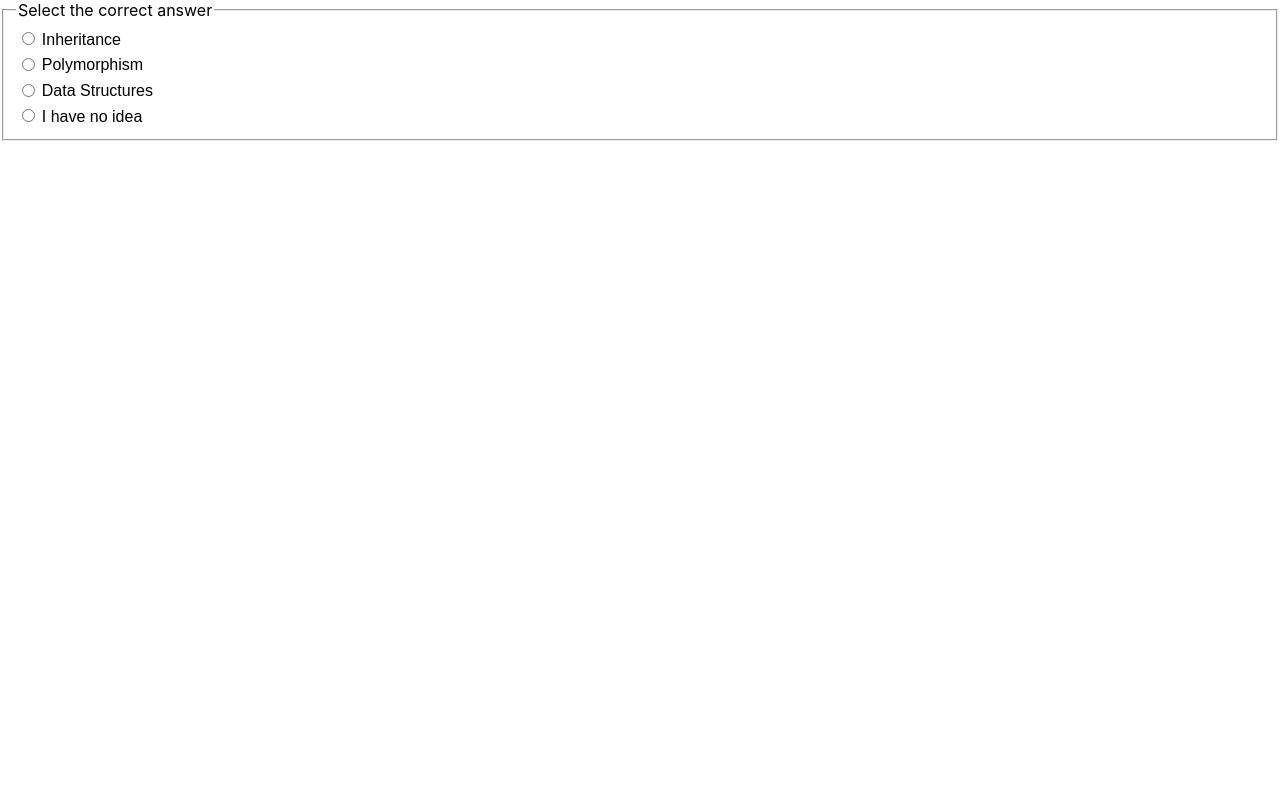
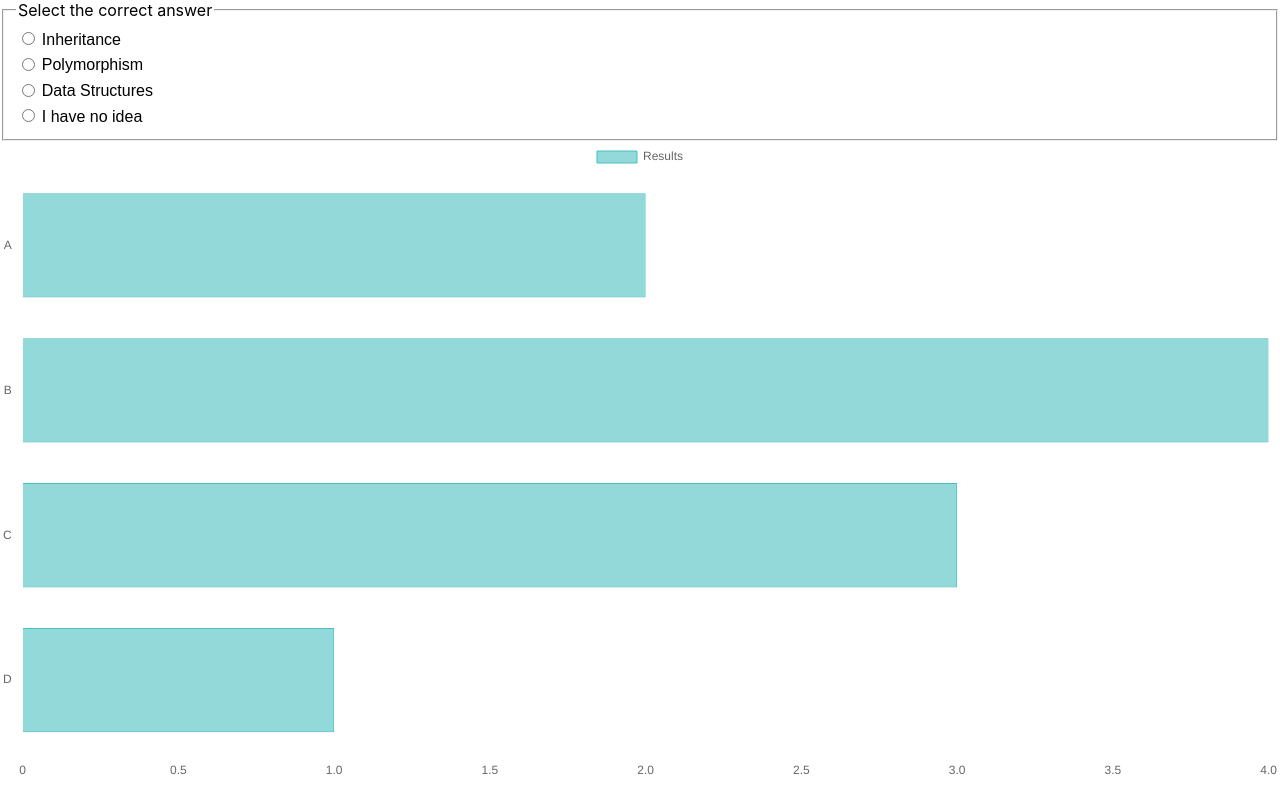
Before and after one commit to blessedchitamba/mcq-react-app, a React (Create React App) app: page / in a window 1280 px wide. Built offline with nearby package versions, Linux system fonts and the light colour scheme.

Commit message:
got some working UI implementation of displaying a poll question and have it show a bar graph with results. not yet properly polished though

```diff
--- a/package.json
+++ b/package.json
@@ -6,7 +6,9 @@
     "@testing-library/jest-dom": "^5.17.0",
     "@testing-library/react": "^13.4.0",
     "@testing-library/user-event": "^13.5.0",
+    "chart.js": "^4.4.1",
     "react": "^18.2.0",
+    "react-chartjs-2": "^5.2.0",
     "react-dom": "^18.2.0",
     "react-scripts": "5.0.1",
     "web-vitals": "^2.1.4"
--- a/src/AnswerForm.js
+++ b/src/AnswerForm.js
@@ -1,25 +1,117 @@
 import AnswerOption from "./AnswerOption";
+import { useState } from "react";
+import { Bar } from 'react-chartjs-2';
+import {
+    Chart as ChartJS,
+    CategoryScale,
+    LinearScale,
+    BarController,
+    BarElement,
+    Title,
+    Tooltip,
+    Legend
+  } from 'chart.js';
+
+  ChartJS.register(
+    Title,
+    Tooltip,
+    Legend,
+    CategoryScale,
+    LinearScale,
+    BarElement,
+    BarController
+  );
 
 export default function AnswerForm(){
-    const options = [
-        {id: 0, answer_option: "A", question: "question_1", text: "Inheritance", voter_count: 0},
-        {id: 1, answer_option: "B", question: "question_1", text: "Polymorphism", voter_count: 0},
-        {id: 2, answer_option: "C", question: "question_1", text: "Data Structures", voter_count: 0},
-        {id: 3, answer_option: "D", question: "question_1", text: "I have no idea", voter_count: 0}
-    ];
+    const[options, setOptions] = useState([
+        {id: 0, answer_option: "A", question: "question_1", text: "Inheritance", voter_count: 2},
+        {id: 1, answer_option: "B", question: "question_1", text: "Polymorphism", voter_count: 4},
+        {id: 2, answer_option: "C", question: "question_1", text: "Data Structures", voter_count: 3},
+        {id: 3, answer_option: "D", question: "question_1", text: "I have no idea", voter_count: 1}
+    ]);
+    // const options = [
+    //     {id: 0, answer_option: "A", question: "question_1", text: "Inheritance", voter_count: 2},
+    //     {id: 1, answer_option: "B", question: "question_1", text: "Polymorphism", voter_count: 4},
+    //     {id: 2, answer_option: "C", question: "question_1", text: "Data Structures", voter_count: 3},
+    //     {id: 3, answer_option: "D", question: "question_1", text: "I have no idea", voter_count: 1}
+    // ];
+
+    const poll_results = options.map(o => {return o.voter_count;});
+    const data = {
+        labels: options.map(o => {return o.answer_option;}),
+        datasets: [
+          {
+            label: 'Results',
+            axis: 'y',
+            backgroundColor: 'rgba(75, 192, 192, 0.6)',
+            borderColor: 'rgba(75, 192, 192, 1)',
+            borderWidth: 1,
+            data: poll_results,
+          },
+        ],
+      };
+
+      const chart_options = {
+        indexAxis: 'y',
+        scales: {
+            x: {
+              grid: {
+                display: false
+              },
+              border: {
+                display: false
+              },
+            //   ticks: {
+            //     display: false
+            //   }
+            },
+            y: {
+              grid: {
+                display: false
+              },
+              border: {
+                display: false
+              }
+            }
+          }
+      }
+
+    function onChecked(i){
+        let selected = options.filter(o => o.answer_option===i);
+        console.log("the answer you chose is ",selected.pop());
+        //update poll results
+        const next_options = options.map(o=>{
+                            if(o.answer_option != i){
+                                return o;
+                            } else {
+                                return {
+                                    ...o,
+                                    voter_count: o.voter_count + 1
+                                }
+                            }
+                        })
+        setOptions(next_options);
+    }
 
     const elements = options.map(option =>{
         return <AnswerOption
                 id={option.answer_option}
                 name={option.question}
                 value={option.answer_option}
-                text={option.text} />
+                text={option.text}
+                onClick={()=>onChecked(option.answer_option)}
+                />
     });
 
     return (
-        <fieldset>
-            <legend>Select the correct answer</legend>
-                {elements}
-        </fieldset>
+        <>
+            <fieldset>
+                <legend>Select the correct answer</legend>
+                    {elements}
+            </fieldset>
+            <div>
+                <Bar data={data} options={chart_options} />
+            </div>
+        </>
     );
 }
--- a/src/AnswerOption.js
+++ b/src/AnswerOption.js
@@ -1,8 +1,8 @@
-export default function AnswerOption({id,name,value,text}){
+export default function AnswerOption({id,name,value,text,onClick}){
 
     return(
         <div>
-            <input type="radio" id={id} name={name} value={value}  />
+            <input type="radio" id={id} name={name} value={value} onChange={onClick} />
             <label for={value}>{text}</label>
         </div>
     );
```
Also changed, not shown: 1 other file (tests, documents, lock files or other folders).
